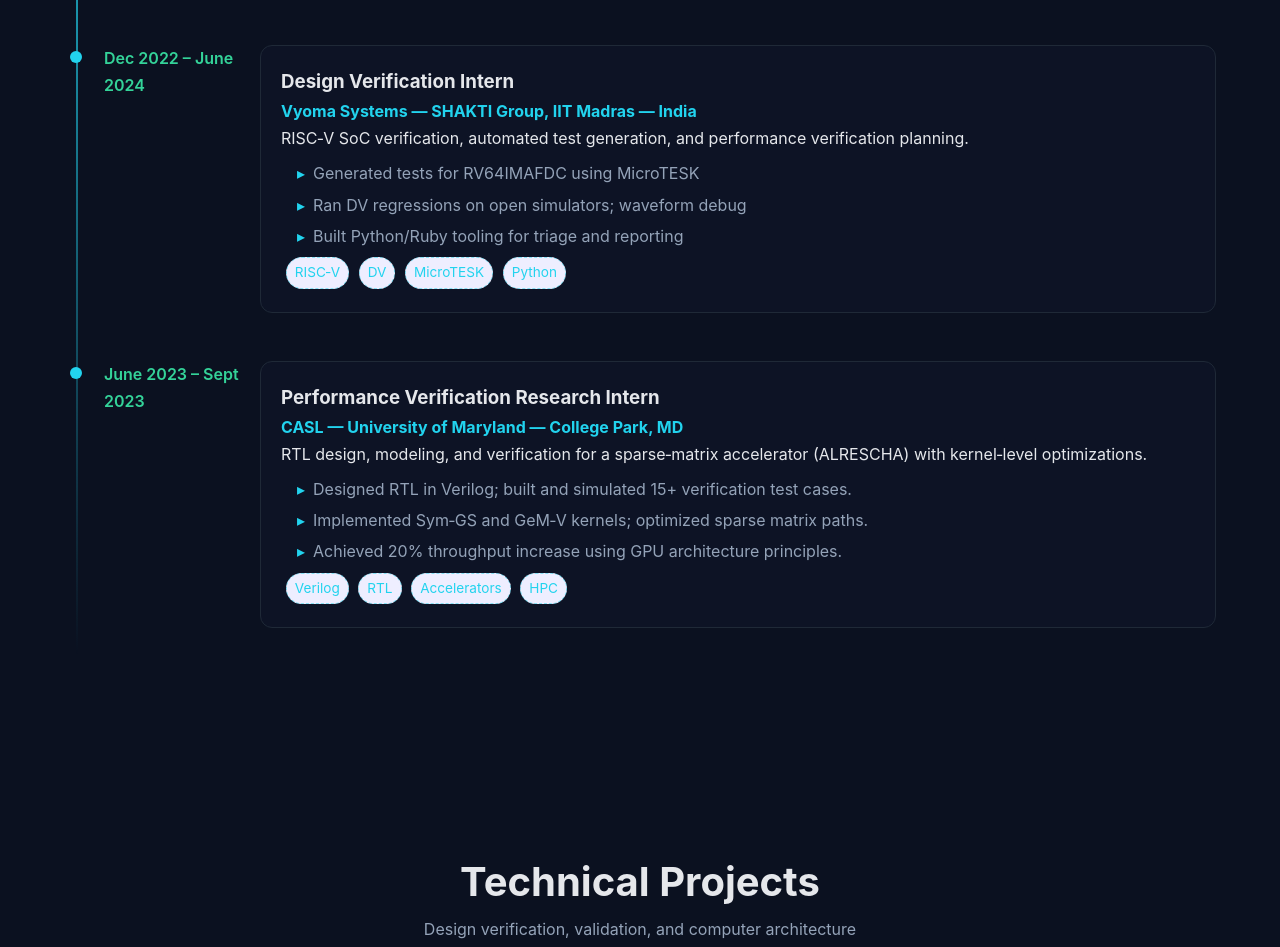
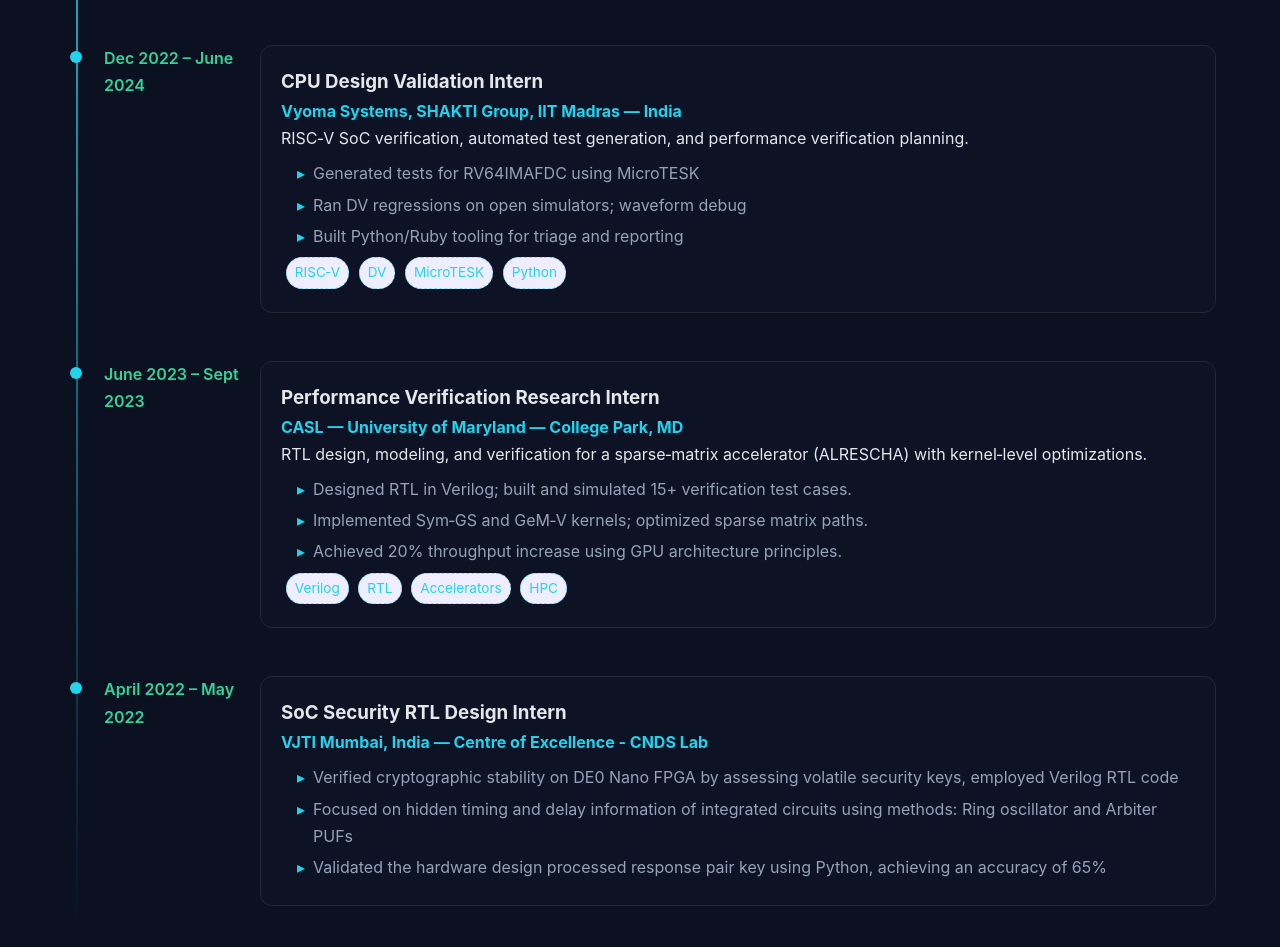
Before and after one commit to Sidshx/portfolio, a plain HTML site: page index.html in a window 1280 px wide. Shown: the part 1324-2271 px from the top of the page. Drawn offline with Linux system fonts and the light colour scheme.

Commit message:
Update job titles and add new internship entry

```diff
--- a/index.html
+++ b/index.html
@@ -89,8 +89,8 @@
         <article class="timeline-item">
           <div class="timeline-date">Dec 2022 – June 2024</div>
           <div class="timeline-content">
-            <h3 class="job-title">Design Verification Intern</h3>
-            <h4 class="company">Vyoma Systems — SHAKTI Group, IIT Madras — India</h4>
+            <h3 class="job-title">CPU Design Validation Intern</h3>
+            <h4 class="company">Vyoma Systems, SHAKTI Group, IIT Madras — India</h4>
             <p class="job-description">RISC‑V SoC verification, automated test generation, and performance verification planning.</p>
             <ul class="achievements">
               <li>Generated tests for RV64IMAFDC using MicroTESK</li>
@@ -119,6 +119,21 @@
             </div>
           </div>
         </article>
+
+      <article class="timeline-item">
+        <div class="timeline-date">April 2022 – May 2022</div>
+        <div class="timeline-content">
+          <h3 class="job-title">SoC Security RTL Design Intern</h3>
+          <h4 class="company">VJTI Mumbai, India — Centre of Excellence - CNDS Lab</h4>
+          <ul class="achievements">
+            <li>Verified cryptographic stability on DE0 Nano FPGA by assessing volatile security keys, employed Verilog RTL code</li>
+            <li>Focused on hidden timing and delay information of integrated circuits using methods: Ring oscillator and Arbiter PUFs</li>
+            <li>Validated the hardware design processed response pair key using Python, achieving an accuracy of 65%</li>
+          </ul>
+        </div>
+      </article>
+
+
       </div>
     </section>
 
```
